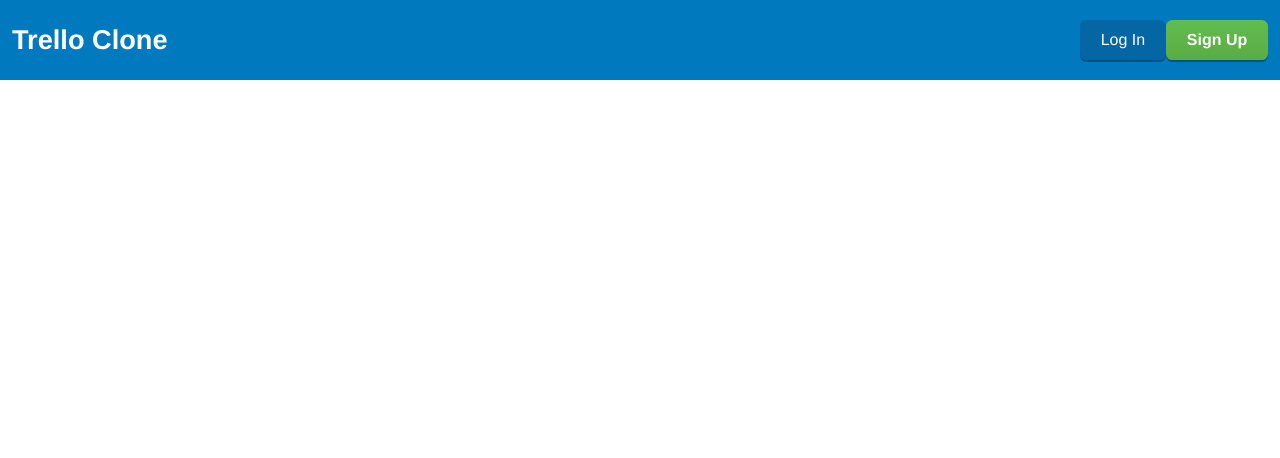
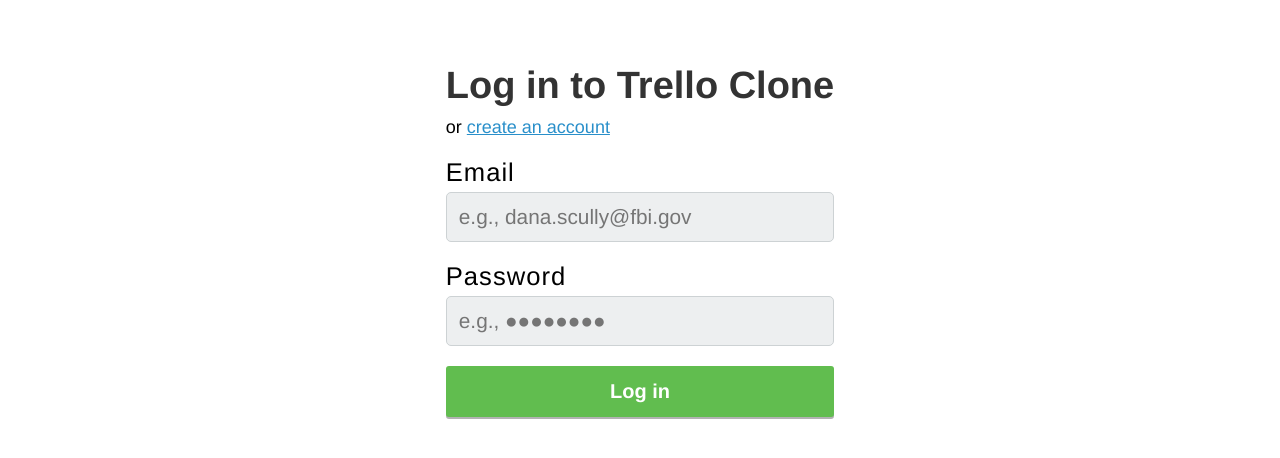
Before and after one commit to AkiraLaine/trello-clone, a Vue app in the folder client/: page /login in a window 1280 px wide. Shown: the top 458 px of the page. Built offline with nearby package versions, Linux system fonts and the light colour scheme.

Commit message:
login page

```diff
--- a/client/src/App.vue
+++ b/client/src/App.vue
@@ -1,6 +1,6 @@
 <template>
   <div id="app">
-    <navbar />
+    <navbar v-if="showNavbar" />
     <router-view></router-view>
   </div>
 </template>
@@ -12,6 +12,15 @@
   name: 'trello-clone',
   components: {
     Navbar
+  },
+  computed: {
+    showNavbar () {
+      if (this.$route.path !== '/login') {
+        return true
+      }
+
+      return false
+    }
   }
 }
 </script>
@@ -21,5 +30,6 @@
   margin: 0;
   padding: 0;
   font-family: "Helvetica Neue";
+  box-sizing: border-box;
 }
 </style>
--- /dev/null
+++ b/client/src/components/Login.vue
@@ -0,0 +1,107 @@
+<template>
+  <div :class="$style.component">
+    <div :class="$style.card">
+      <h1>Log in to Trello Clone</h1>
+      <span :class="$style.signup">
+        or <a :class="$style.link">create an account</a>
+      </span>
+
+      <div :class="$style['input-control']">
+        <label for="email">Email</label>
+        <input type="email" id="email" placeholder="e.g., dana.scully@fbi.gov" />
+      </div>
+
+       <div :class="$style['input-control']">
+        <label for="password">Password</label>
+        <input type="password" id="password" placeholder="e.g., ●●●●●●●●" />
+      </div>
+
+      <a :class="$style.button">Log in</a>
+    </div>
+  </div>
+</template>
+
+<script>
+export default {
+  name: 'login'
+}
+</script>
+
+<style module>
+.component {
+  width: 100%;
+  min-height: 100vh;
+  padding: 4em 1em;
+  display: flex;
+  justify-content: center;
+  align-content: center;
+}
+
+.card {
+  text-align: left;
+}
+
+.card h1 {
+  font-size: 38px;
+  color: #333;
+  margin-bottom: 10px;
+}
+
+.card .signup {
+  font-size: 18px;
+  font-weight: 400;
+}
+
+.card .signup .link {
+  text-decoration: underline;
+  color: #298fca;
+  cursor: pointer;
+}
+
+.card .signup .link:hover {
+  color: #0c3953;
+}
+
+.input-control {
+  display: flex;
+  flex-direction: column;
+  margin: 20px 0;
+}
+
+.input-control label {
+  font-weight: 300;
+  font-size: 1.6em;
+  letter-spacing: 1px;
+  margin-bottom: 5px;
+}
+
+.input-control input {
+  border: 1px solid #cdd2d4;
+  outline: none;
+  width: 100%;
+  padding: 12px;
+  font-size: 1.3em;
+  border-radius: 5px;
+  background: #edeff0;
+  font-weight: 300;
+}
+
+.button {
+  width: 100%;
+  text-align: center;
+  text-decoration: none;
+  padding: .7em 1.3em;
+  color: #fff;
+  border-radius: 3px;
+  cursor: pointer;
+  box-shadow: 0 2px 0 rgba(0,0,0,0.3);
+  display: inline-block;
+  background: #61bd4f;
+  font-weight: 600;
+  font-size: 20px;
+}
+
+.button:hover {
+  background: linear-gradient(to bottom, #5aac44 0, #519839 100%)
+}
+</style>
--- a/client/src/components/Navbar.vue
+++ b/client/src/components/Navbar.vue
@@ -3,7 +3,11 @@
     <div :class="$style.title">Trello Clone</div>
 
     <div :class="$style['auth-buttons']">
-      <a :class="$style.button">Log In</a>
+      <router-link
+        :class="$style.button"
+        to="login">
+        Log in
+      </router-link>
       <a :class="[$style.button, $style.primary]">Sign Up</a>
     </div>
   </div>
@@ -37,6 +41,7 @@
 }
 
 .button {
+  text-decoration: none;
   padding: .7em 1.3em;
   color: #fff;
   background: #0466a3;
--- a/client/src/routes.js
+++ b/client/src/routes.js
@@ -1,8 +1,8 @@
-import App from '@/App';
+import Login from '@/components/Login'
 
-export const routes = [
+export default [
   {
-    path: '',
-    component: App
+    path: '/login',
+    component: Login
   }
 ]
```
